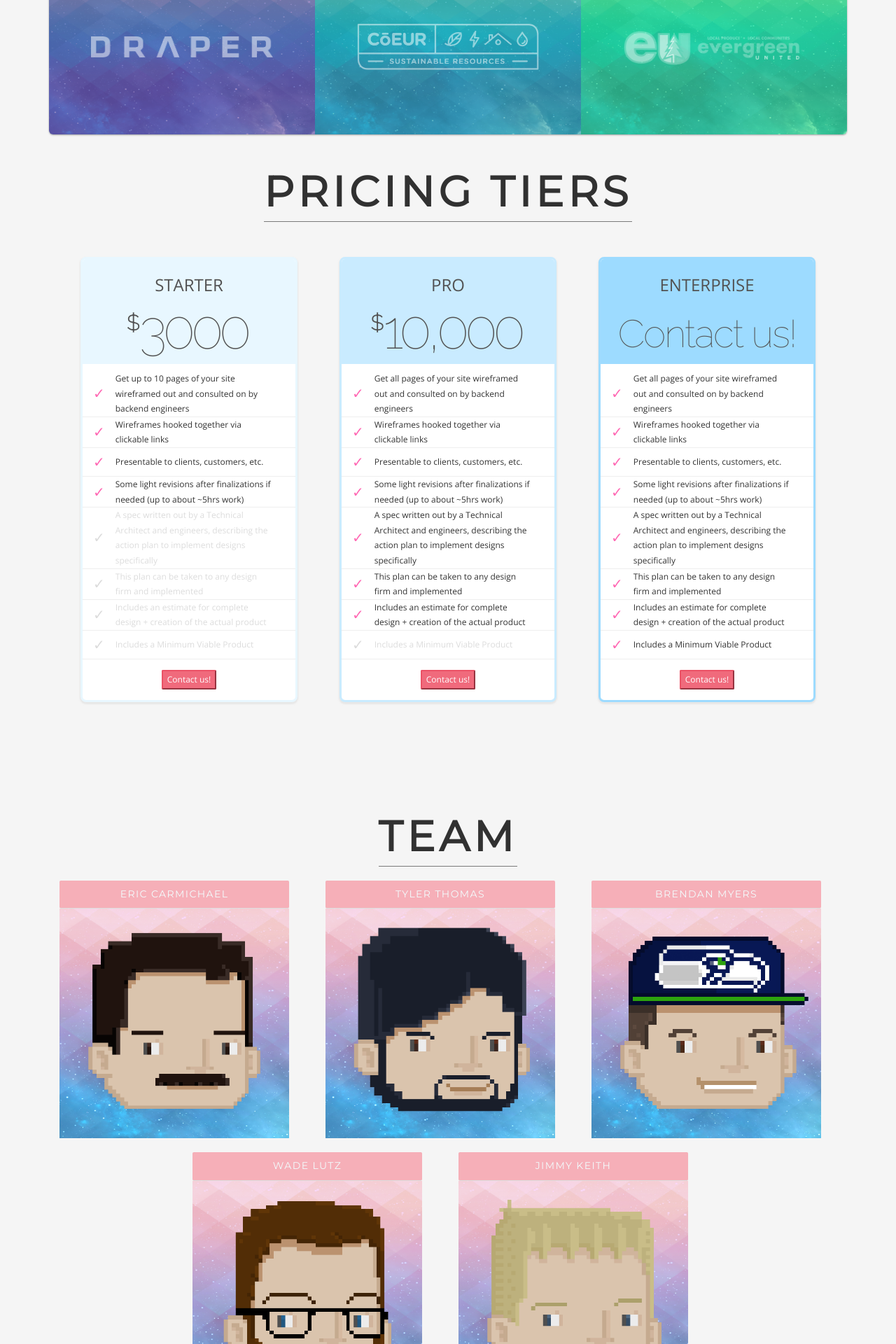
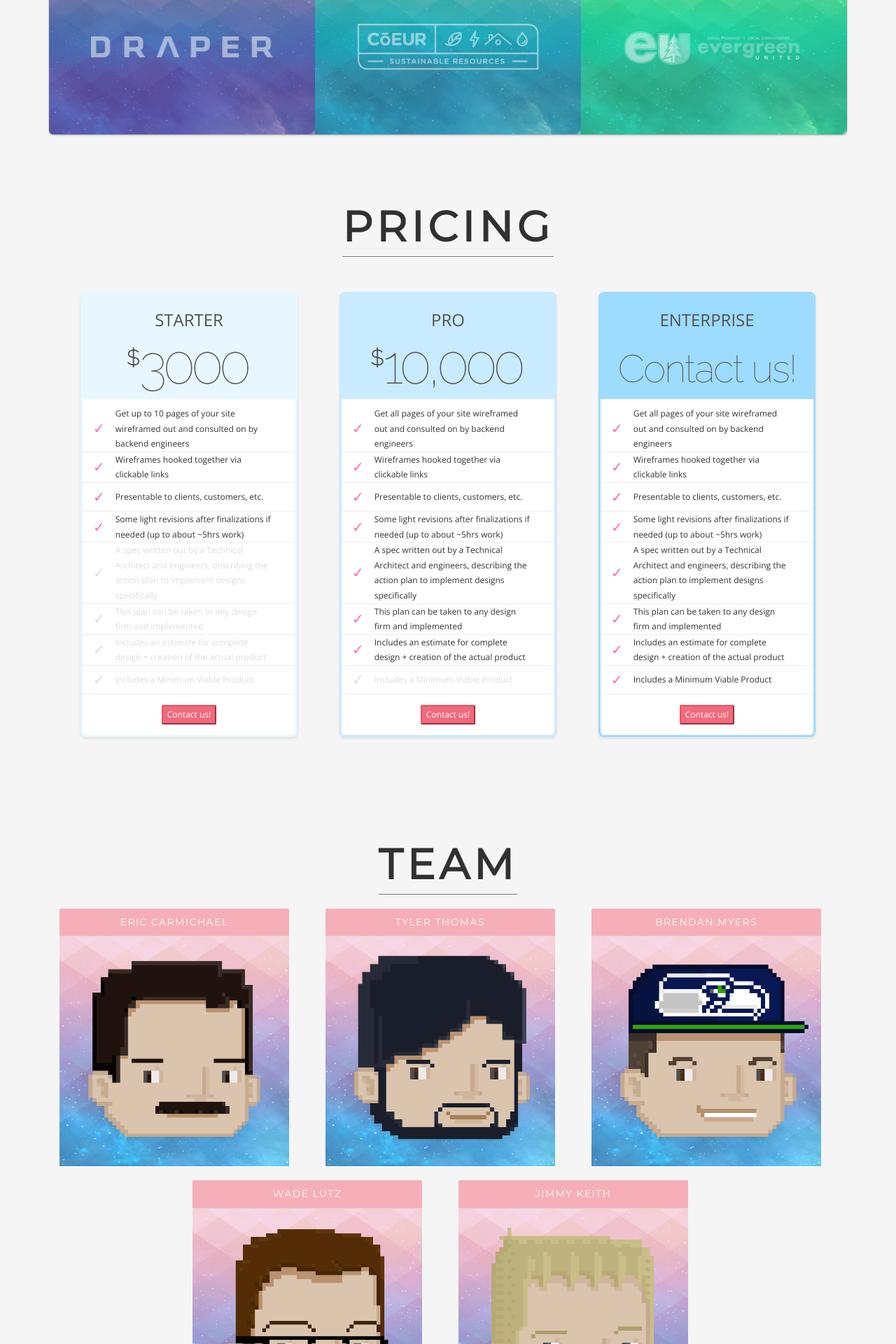
Before and after one commit to ckcollab/ckcollab, a Jekyll site: the page built from index.html, in a window 1280 px wide. Shown: the part 1804-3724 px from the top of the page at 70% size. Built offline with Jekyll 4.4.1, drawn with Linux system fonts in a browser that asks for light colours.

Commit message:
spacing for pricing vs other sections

```diff
--- a/assets/css/custom.css
+++ b/assets/css/custom.css
@@ -952,7 +952,8 @@
 
 /* ---------- PRICING TIERS ------------ */
 .pricing-tiers {
-    margin-bottom: 40px;
+    margin-top: 50px;
+    margin-bottom: 30px;
 }
 
 .pricing-details-title {
--- a/index.html
+++ b/index.html
@@ -1590,7 +1590,7 @@
 
             <section class="row pricing-tiers">
                 <div class="col-md-12 text-center">
-                    <h1 class="pricing-details-title font-alt">Pricing Tiers</h1>
+                    <h1 class="pricing-details-title font-alt">Pricing</h1>
                 </div>
                 <div class="col-md-12 card-deck">
                     <div class="card card-starter">
```
